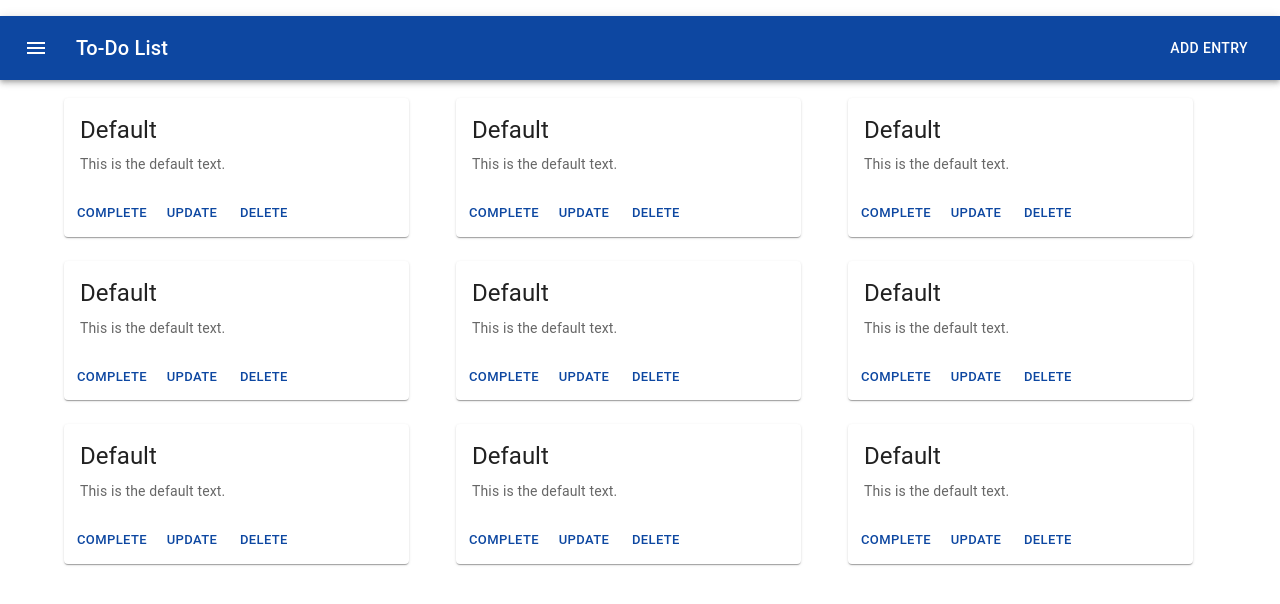
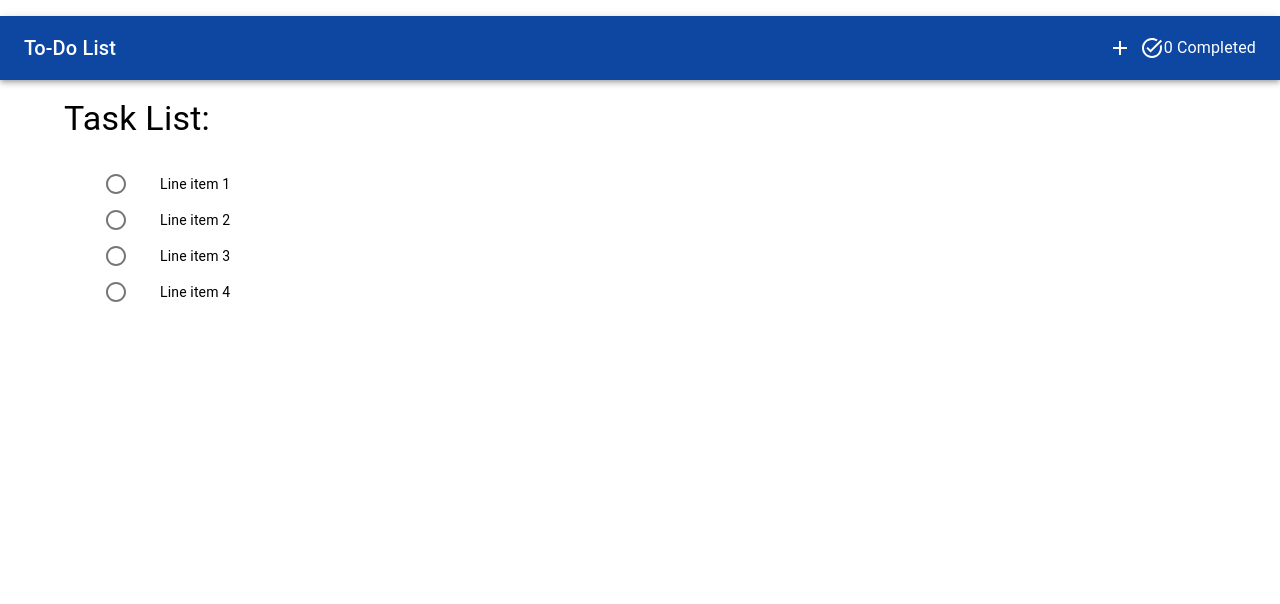
Before and after one commit to hewitson-j/new-todo-list, a React (Vite) app: page / in a window 1280 px wide. Shown: the top 604 px of the page. Built offline with nearby package versions, Linux system fonts and the light colour scheme.

Commit message:
Removed old cards, added new list format.

```diff
--- a/src/App.tsx
+++ b/src/App.tsx
@@ -1,11 +1,16 @@
+import { Container, Typography } from "@mui/material";
 import AppHeader from "./components/AppHeader";
-import Tasks from "./components/Tasks";
+import TaskList from "./components/TaskList";
 
 function App() {
   return (
     <>
       <AppHeader />
-      <Tasks />
+      <Container>
+        <br></br>
+        <Typography variant="h4">Task List:</Typography>
+        <TaskList />
+      </Container>
     </>
   );
 }
--- a/src/components/Navbar.tsx
+++ b/src/components/Navbar.tsx
@@ -2,28 +2,23 @@ import AppBar from "@mui/material/AppBar";
 import Box from "@mui/material/Box";
 import Toolbar from "@mui/material/Toolbar";
 import Typography from "@mui/material/Typography";
-import Button from "@mui/material/Button";
 import IconButton from "@mui/material/IconButton";
-import MenuIcon from "@mui/icons-material/Menu";
+import AddIcon from "@mui/icons-material/Add";
+import TaskAltIcon from "@mui/icons-material/TaskAlt";
 
 export default function Navbar() {
   return (
     <Box sx={{ flexGrow: 1 }}>
       <AppBar position="static">
         <Toolbar>
-          <IconButton
-            size="large"
-            edge="start"
-            color="inherit"
-            aria-label="menu"
-            sx={{ mr: 2 }}
-          >
-            <MenuIcon />
-          </IconButton>
           <Typography variant="h6" component="div" sx={{ flexGrow: 1 }}>
             To-Do List
           </Typography>
-          <Button color="inherit">Add Entry</Button>
+          <IconButton color="inherit">
+            <AddIcon />
+          </IconButton>
+          <TaskAltIcon color="inherit" />
+          <Typography>0 Completed</Typography>
         </Toolbar>
       </AppBar>
     </Box>
--- a/src/components/TaskCard.tsx
+++ /dev/null
@@ -1,32 +0,0 @@
-import Card from "@mui/material/Card";
-import CardActions from "@mui/material/CardActions";
-import CardContent from "@mui/material/CardContent";
-import Button from "@mui/material/Button";
-import Typography from "@mui/material/Typography";
-
-interface TaskCardProps {
-  id: string;
-  title: string;
-  description: string;
-  complete: boolean;
-}
-
-export default function TaskCard(props: TaskCardProps) {
-  return (
-    <Card sx={{ maxWidth: 345 }}>
-      <CardContent>
-        <Typography gutterBottom variant="h5" component="div">
-          {props.title}
-        </Typography>
-        <Typography variant="body2" color="text.secondary">
-          {props.description}
-        </Typography>
-      </CardContent>
-      <CardActions>
-        <Button size="small">Complete</Button>
-        <Button size="small">Update</Button>
-        <Button size="small">Delete</Button>
-      </CardActions>
-    </Card>
-  );
-}
--- /dev/null
+++ b/src/components/TaskList.tsx
@@ -0,0 +1,49 @@
+import List from "@mui/material/List";
+import ListItem from "@mui/material/ListItem";
+import ListItemButton from "@mui/material/ListItemButton";
+import ListItemIcon from "@mui/material/ListItemIcon";
+import ListItemText from "@mui/material/ListItemText";
+import { Container } from "@mui/material";
+import CircleOutlinedIcon from "@mui/icons-material/CircleOutlined";
+import CheckCircleOutlineOutlinedIcon from "@mui/icons-material/CheckCircleOutlineOutlined";
+
+export default function TaskList() {
+  let completed = false;
+
+  return (
+    <>
+      <br />
+      <Container>
+        <List sx={{ width: "100%", bgcolor: "background.paper" }}>
+          {[0, 1, 2, 3].map((value) => {
+            const labelId = `checkbox-list-label-${value}`;
+
+            return (
+              <ListItem
+                key={value}
+                disablePadding
+                onClick={() => {
+                  completed ? (completed = false) : (completed = true);
+                }}
+              >
+                <ListItemButton role={undefined} dense>
+                  <ListItemIcon>
+                    {!completed ? (
+                      <CircleOutlinedIcon color="inherit" />
+                    ) : (
+                      <CheckCircleOutlineOutlinedIcon color="success" />
+                    )}
+                  </ListItemIcon>
+                  <ListItemText
+                    id={labelId}
+                    primary={`Line item ${value + 1}`}
+                  />
+                </ListItemButton>
+              </ListItem>
+            );
+          })}
+        </List>
+      </Container>
+    </>
+  );
+}
--- a/src/components/Tasks.tsx
+++ /dev/null
@@ -1,93 +0,0 @@
-import { Container, Grid } from "@mui/material";
-import TaskCard from "./TaskCard";
-
-export default function Tasks() {
-  const props = {
-    id: "test",
-    title: "Default",
-    description: "This is the default text.",
-    complete: true,
-  };
-
-  return (
-    <>
-      <br />
-      <Container>
-        <Grid container spacing={3}>
-          <Grid item xs={12} md={4}>
-            <TaskCard
-              id={props.id}
-              title={props.title}
-              description={props.description}
-              complete={props.complete}
-            ></TaskCard>
-          </Grid>
-          <Grid item xs={12} md={4}>
-            <TaskCard
-              id={props.id}
-              title={props.title}
-              description={props.description}
-              complete={props.complete}
-            ></TaskCard>
-          </Grid>
-          <Grid item xs={12} md={4}>
-            <TaskCard
-              id={props.id}
-              title={props.title}
-              description={props.description}
-              complete={props.complete}
-            ></TaskCard>
-          </Grid>
-          <Grid item xs={12} md={4}>
-            <TaskCard
-              id={props.id}
-              title={props.title}
-              description={props.description}
-              complete={props.complete}
-            ></TaskCard>
-          </Grid>
-          <Grid item xs={12} md={4}>
-            <TaskCard
-              id={props.id}
-              title={props.title}
-              description={props.description}
-              complete={props.complete}
-            ></TaskCard>
-          </Grid>
-          <Grid item xs={12} md={4}>
-            <TaskCard
-              id={props.id}
-              title={props.title}
-              description={props.description}
-              complete={props.complete}
-            ></TaskCard>
-          </Grid>
-          <Grid item xs={12} md={4}>
-            <TaskCard
-              id={props.id}
-              title={props.title}
-              description={props.description}
-              complete={props.complete}
-            ></TaskCard>
-          </Grid>
-          <Grid item xs={12} md={4}>
-            <TaskCard
-              id={props.id}
-              title={props.title}
-              description={props.description}
-              complete={props.complete}
-            ></TaskCard>
-          </Grid>
-          <Grid item xs={12} md={4}>
-            <TaskCard
-              id={props.id}
-              title={props.title}
-              description={props.description}
-              complete={props.complete}
-            ></TaskCard>
-          </Grid>
-        </Grid>
-      </Container>
-    </>
-  );
-}
```
